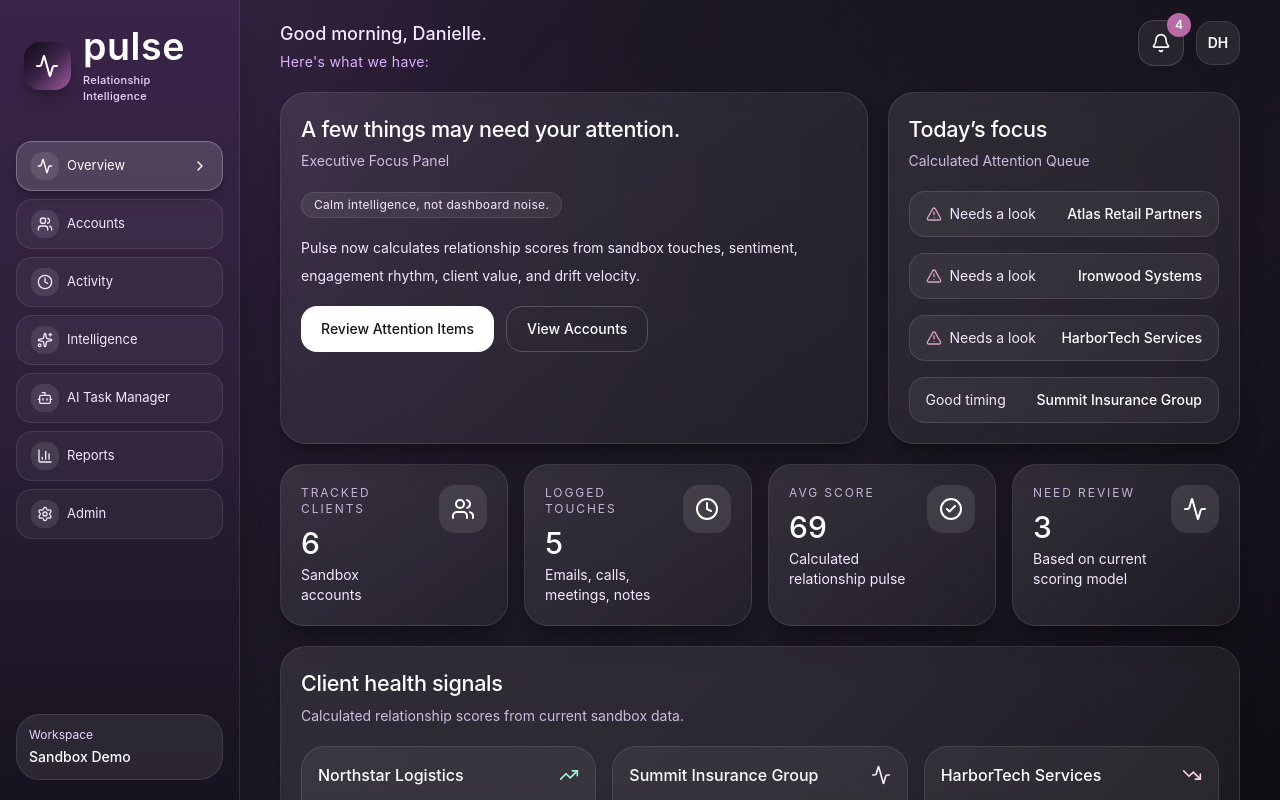
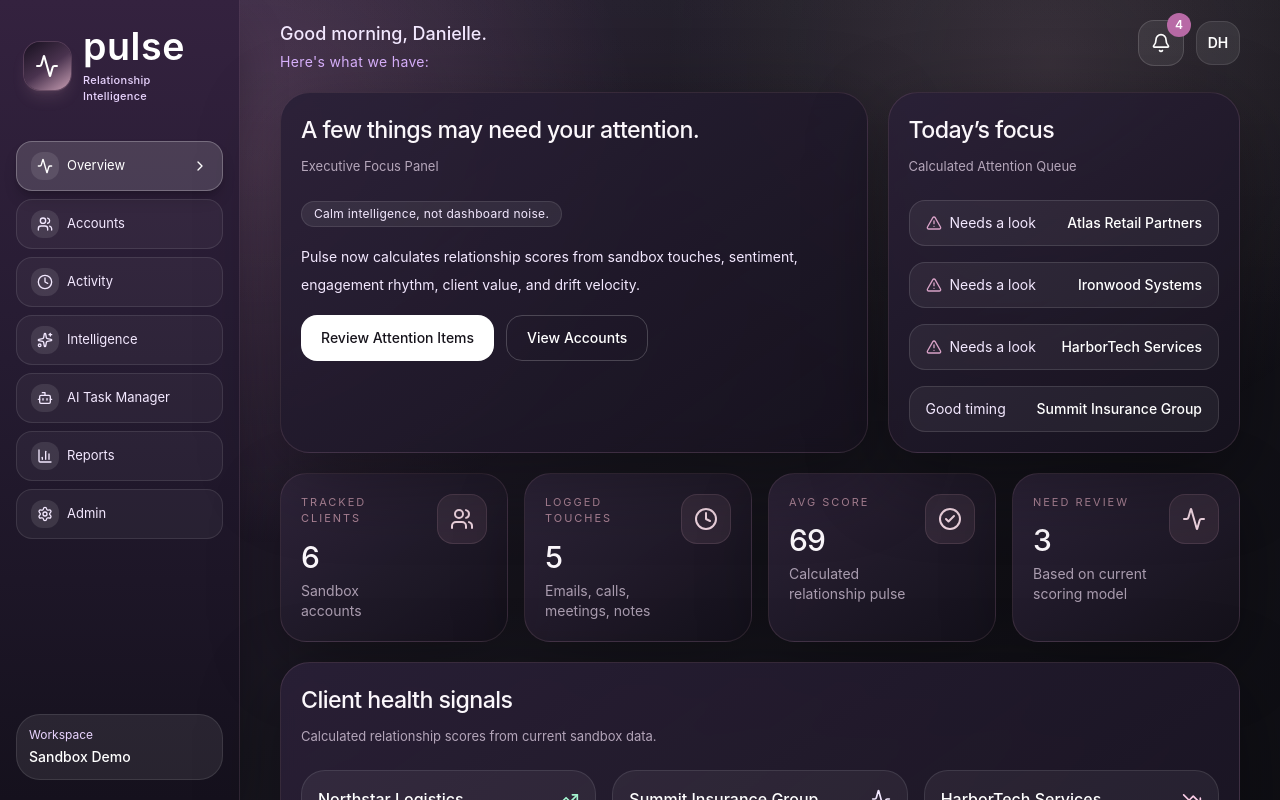
Before and after one commit to Wrfordnc/clientpulse, a Next.js app: page / in a window 1280 px wide. Both pictures are taken after a click on the button "Try Sandbox Demo". Shown: the top 800 px of the page. Built offline with nearby package versions, Linux system fonts and the light colour scheme.

Commit message:
Updated ClientPulse dashboard

```diff
--- a/src/app/page.tsx
+++ b/src/app/page.tsx
@@ -270,7 +270,13 @@ function calculateScore(account: any, touches: any[]) {
 
 export default function PulseDashboard() {
 const [authState, setAuthState] = useState<"login" | "loading" | "dashboard">("login");
-  const [accounts, setAccounts] = useState<any[]>(starterAccounts);
+
+useEffect(() => {
+  const signedIn = localStorage.getItem("pulse-signed-in");
+  if (signedIn === "true") {
+    setAuthState("dashboard");
+  }
+}, []);  const [accounts, setAccounts] = useState<any[]>(starterAccounts);
   const [touches, setTouches] = useState<any[]>(starterTouches);
   const [activeTab, setActiveTab] = useState("Overview");
   const [selectedAccountId, setSelectedAccountId] = useState("northstar");
@@ -339,8 +345,10 @@ export default function PulseDashboard() {
 
   function signIn(mode: "sandbox" | "standard") {
     setAuthState("loading");
-    setTimeout(() => setAuthState("dashboard"), 1600);
-  }
+setTimeout(() => {
+  localStorage.setItem("pulse-signed-in", "true");
+  setAuthState("dashboard");
+}, 1600);  }
 
   function goToTab(tab: string) {
     setActiveTab(tab);
@@ -421,13 +429,15 @@ export default function PulseDashboard() {
       }`}
       style={{ fontFamily: "Satoshi, Inter, sans-serif" }}
     >
-      <div className="pointer-events-none fixed inset-0 bg-[linear-gradient(135deg,rgba(255,255,255,0.045),transparent_30%,rgba(157,90,181,0.055)_72%,transparent)]" />
-
-      <aside className="fixed left-0 top-0 hidden h-screen w-60 border-r border-white/10 bg-gradient-to-b from-[#3a2449] via-[#2c2038] to-[#17131f] px-4 py-5 text-purple-100 shadow-2xl shadow-black/40 lg:block">
-        <button onClick={() => goToTab("Overview")} className="flex w-full items-center gap-3 rounded-3xl p-2 text-left transition hover:bg-white/5">
-          <div className="flex h-12 w-12 items-center justify-center rounded-2xl bg-gradient-to-br from-[#130b19] via-[#3b2448] to-[#a35c9f] text-white shadow-lg shadow-black/20">
+<div className="pointer-events-none fixed inset-0 bg-[radial-gradient(circle_at_20%_20%,rgba(216,165,184,0.18),transparent_32%),radial-gradient(circle_at_82%_8%,rgba(199,158,179,0.16),transparent_30%),linear-gradient(180deg,rgba(255,255,255,0.035),transparent_40%)]" /><aside className="fixed left-0 top-0 hidden h-screen w-60 border-r border-[#d8a5b8]/15 bg-[linear-gradient(180deg,#34223f_0%,#251b31_45%,#15111d_100%)] px-4 py-5 text-[#e8ddeb] shadow-2xl shadow-black/45 lg:block">
+  <button
+    onClick={() => goToTab("Overview")}
+    className="flex w-full items-center gap-3 rounded-3xl p-2 text-left transition hover:bg-white/5"
+  >
+    <div className="flex h-12 w-12 items-center justify-center rounded-2xl bg-[linear-gradient(145deg,#17101f_0%,#4a334f_52%,#c79eb3_100%)] text-white shadow-lg shadow-[#d8a5b8]/15 ring-1 ring-[#d8a5b8]/20">
       <Activity className="h-6 w-6" />
     </div>
+
     <div>
       <h1 className="text-[2.35rem] font-semibold leading-none tracking-[0.015em] text-white">
         pulse
@@ -636,8 +646,7 @@ export default function PulseDashboard() {
 
 function LoginScreen({ onSignIn }: any) {
   return (
-    <main className="min-h-screen overflow-hidden bg-[radial-gradient(circle_at_50%_0%,#2e203b_0%,#111118_45%,#030305_100%)] px-5 py-8 text-white">
-      <div className="pointer-events-none fixed inset-0 bg-[radial-gradient(circle_at_20%_20%,rgba(173,112,176,0.16),transparent_32%),radial-gradient(circle_at_80%_0%,rgba(112,87,164,0.16),transparent_30%)]" />
+<main className="min-h-screen overflow-hidden bg-[radial-gradient(circle_at_50%_0%,#34223f_0%,#111118_46%,#030305_100%)] px-5 py-8 text-white">      <div className="pointer-events-none fixed inset-0 bg-[radial-gradient(circle_at_20%_20%,rgba(173,112,176,0.16),transparent_32%),radial-gradient(circle_at_80%_0%,rgba(112,87,164,0.16),transparent_30%)]" />
       <div className="relative mx-auto grid min-h-[calc(100vh-4rem)] max-w-6xl items-center gap-10 lg:grid-cols-[1.15fr_.85fr]">
         <section className="hidden lg:block">
           <div className="inline-flex items-center gap-2 rounded-full border border-white/10 bg-white/[0.07] px-4 py-2 text-xs tracking-wide text-purple-100">
@@ -670,7 +679,10 @@ function LoginScreen({ onSignIn }: any) {
           <div className="mt-8 space-y-4">
             <input defaultValue="danielle@pulse.com" className="h-14 w-full rounded-2xl border border-white/15 bg-white/[0.10] px-4 text-white outline-none" />
             <input defaultValue="relationshipintel" type="password" className="h-14 w-full rounded-2xl border border-white/15 bg-white/[0.10] px-4 text-white outline-none" />
-            <button onClick={() => onSignIn("sandbox")} className="mt-5 h-14 w-full rounded-2xl bg-[#d8c9df] px-5 text-sm font-semibold text-[#17141c] shadow-lg shadow-black/25 transition hover:scale-[1.01] hover:bg-white">
+<button
+  onClick={() => onSignIn("sandbox")}
+  className="mt-6 h-14 w-full rounded-2xl bg-[linear-gradient(135deg,#f1dbe5_0%,#d8a5b8_45%,#b98bb1_100%)] px-5 text-sm font-semibold text-[#17141c] shadow-[0_18px_50px_rgba(216,165,184,0.22)] transition hover:scale-[1.015] hover:shadow-[0_22px_70px_rgba(216,165,184,0.32)]"
+>
   Try Sandbox Demo
 </button>
             <button onClick={() => onSignIn("standard")} className="h-12 w-full rounded-2xl border border-white/15 bg-white/[0.08] text-sm font-medium text-purple-100 transition hover:bg-white/[0.13]">
@@ -717,10 +729,22 @@ function LoadingScreen() {
 
 function Panel({ title, subtitle, children, pad = "p-5" }: any) {
   return (
-    <div className={`rounded-[1.65rem] border border-white/10 bg-[linear-gradient(145deg,rgba(255,255,255,0.095),rgba(255,255,255,0.040))] ${pad} text-white shadow-xl shadow-black/25 backdrop-blur-sm`}>
-      <h3 className="text-[1.35rem] font-medium tracking-[-0.015em]">{title}</h3>
-      {subtitle && <p className="mt-1.5 text-sm text-purple-200/85">{subtitle}</p>}
-      <div className="mt-5 space-y-4">{children}</div>
+    <div
+      className={`rounded-[1.85rem] border border-[#d8a5b8]/14 bg-[linear-gradient(145deg,rgba(42,32,55,0.92),rgba(22,18,30,0.86))] ${pad} text-white shadow-[0_24px_80px_rgba(0,0,0,0.34)] backdrop-blur-sm`}
+    >
+      <div className="flex items-start justify-between gap-4">
+        <div>
+          <h3 className="text-[1.45rem] font-medium tracking-[-0.025em] text-[#fbf7fb]">
+            {title}
+          </h3>
+          {subtitle && (
+            <p className="mt-2 text-[13px] font-normal leading-5 text-[#d8c8dc]/80">
+              {subtitle}
+            </p>
+          )}
+        </div>
+      </div>
+      <div className="mt-6 space-y-4">{children}</div>
     </div>
   );
 }
@@ -739,14 +763,18 @@ function SummaryButton({ label, value, onClick, showAlert = false }: any) {
 
 function MetricCard({ icon: Icon, label, value, detail }: any) {
   return (
-    <div className="rounded-3xl border border-white/10 bg-[linear-gradient(145deg,rgba(255,255,255,0.105),rgba(255,255,255,0.045))] p-5 text-white shadow-xl shadow-black/25">
+    <div className="rounded-[1.65rem] border border-[#d8a5b8]/14 bg-[linear-gradient(145deg,rgba(49,38,61,0.86),rgba(20,17,27,0.88))] p-5 text-white shadow-[0_22px_70px_rgba(0,0,0,0.32)]">
       <div className="flex items-start justify-between gap-4">
         <div>
-          <p className="text-xs uppercase tracking-[0.16em] text-purple-200/80">{label}</p>
-          <p className="mt-2 text-3xl font-medium">{value}</p>
-          <p className="mt-1 text-sm text-purple-100">{detail}</p>
+          <p className="text-[11px] uppercase tracking-[0.18em] text-[#d8a5b8]/75">
+            {label}
+          </p>
+          <p className="mt-3 text-3xl font-medium tracking-[-0.03em] text-[#fbf7fb]">
+            {value}
+          </p>
+          <p className="mt-1.5 text-sm text-[#d8c8dc]/75">{detail}</p>
         </div>
-        <div className="rounded-2xl bg-white/10 p-3 text-white">
+        <div className="rounded-2xl border border-[#d8a5b8]/15 bg-[#d8a5b8]/10 p-3 text-[#f1d6e2]">
           <Icon className="h-6 w-6" />
         </div>
       </div>
@@ -777,8 +805,8 @@ function HealthScoreGrid({ accounts, selectAccount }: any) {
 }
 
 function ScoreRing({ score }: any) {
-  const color = score >= 82 ? "#86efac" : score >= 68 ? "#facc15" : score >= 56 ? "#c4b5fd" : "#f9a8d4";
-  const dash = `${score}, 100`;
+const color =
+  score >= 82 ? "#9FE6C0" : score >= 68 ? "#E7C873" : score >= 56 ? "#C7A7E8" : "#D8A5B8";  const dash = `${score}, 100`;
   return (
     <div className="relative h-20 w-20">
       <svg viewBox="0 0 36 36" className="h-20 w-20 -rotate-90">
@@ -1222,8 +1250,8 @@ function RiskBadge({ risk }: any) {
 }
 
 function PulseMark({ health }: any) {
-  const color = health >= 82 ? "#86efac" : health >= 68 ? "#facc15" : health >= 56 ? "#c4b5fd" : "#f9a8d4";
-  return (
+const color =
+  health >= 82 ? "#9FE6C0" : health >= 68 ? "#E7C873" : health >= 56 ? "#C7A7E8" : "#D8A5B8";  return (
     <svg viewBox="0 0 60 28" className="h-8 w-12">
       <path d="M2 14 H12 L16 7 L22 22 L28 14 H38 L42 10 L47 18 L52 14 H58" fill="none" stroke={color} strokeWidth="3" strokeLinecap="round" strokeLinejoin="round" />
     </svg>
```
Lines whose indentation alone changed are shown as unchanged.
